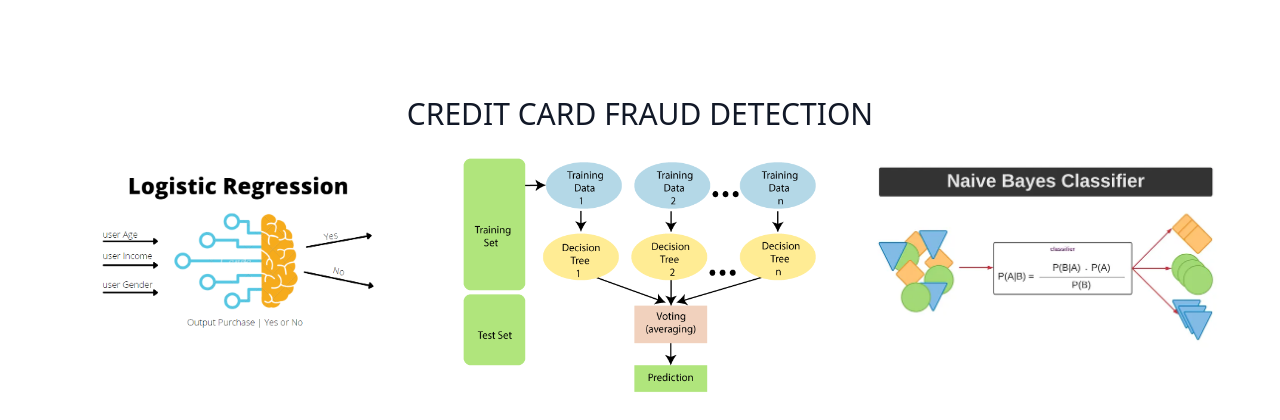
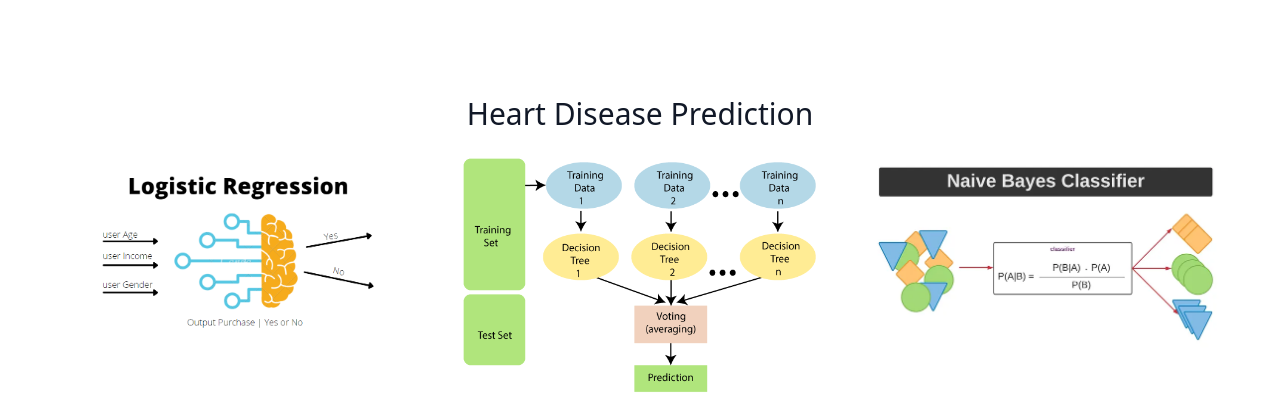
Before and after one commit to Agarwal9897/Disease-Prediction, a Flask app: page / in a window 1280 px wide. Shown: the top 420 px of the page. Run offline with Flask 3, Linux system fonts and the light colour scheme.

Commit message:
modified:   Disease Prediction.rar 	modified:   app.py 	modified:   templates/index.html 	modified:   templates/logistic_regression.html 	modified:   templates/naive_bayes.html 	modified:   templates/random_forest.html

```diff
--- a/app.py
+++ b/app.py
@@ -39,7 +39,7 @@ def logistic_regression():
             prediction="Risk of Coronary Heart Disease(CHD)"
 
 
-        return render_template("logistic_regression.html", prediction_text="{}".format(prediction))
+        return render_template("logistic_regression.html", prediction_text="There is {}".format(prediction))
     else:
         return render_template("logistic_regression.html")
 
@@ -72,7 +72,7 @@ def random_forest():
         else:
             prediction="Risk of Coronary Heart Disease(CHD)"
 
-        return render_template("random_forest.html", prediction_text="{}".format(prediction))
+        return render_template("random_forest.html", prediction_text="There is {}".format(prediction))
     else:
         return render_template("random_forest.html")
 
@@ -105,7 +105,7 @@ def naive_bayes():
         else:
             prediction="Risk of Coronary Heart Disease(CHD)"
 
-        return render_template("naive_bayes.html", prediction_text="{}".format(prediction))
+        return render_template("naive_bayes.html", prediction_text="There is {}".format(prediction))
     else:
         return render_template("naive_bayes.html")
 if __name__ == "__main__":
--- a/templates/index.html
+++ b/templates/index.html
@@ -9,7 +9,7 @@
   <body>
           <section class="text-gray-600 body-font">
             <div class=" text-center container px-5 py-24 mx-auto">
-              <h1 class="sm:text-3xl text-2xl font-medium title-font mb-4 text-gray-900">CREDIT CARD FRAUD DETECTION</h1>
+              <h1 class="sm:text-3xl text-2xl font-medium title-font mb-4 text-gray-900">Heart Disease Prediction</h1>
               <div class="flex flex-wrap -mx-4 -mb-10 text-center">
 
                 <div class="sm:w-1/3 mb-10 px-4">
--- a/templates/logistic_regression.html
+++ b/templates/logistic_regression.html
@@ -12,7 +12,7 @@
   <div class="container px-5 py-24 mx-auto">
     <div class="flex flex-col text-center w-full mb-20">
 
-      <h1 class="sm:text-3xl text-2xl font-medium title-font mb-4 text-gray-900">CREDIT CARD FRAUD</h1>
+      <h1 class="sm:text-3xl text-2xl font-medium title-font mb-4 text-gray-900">Heart Disease Prediction</h1>
       <p class="lg:w-2/3 mx-auto leading-relaxed text-base">FILL THE FORM</p>
       <br><br><h2><b>{{prediction_text}}</b></h2>
     </div>
--- a/templates/naive_bayes.html
+++ b/templates/naive_bayes.html
@@ -12,7 +12,7 @@
   <div class="container px-5 py-24 mx-auto">
     <div class="flex flex-col text-center w-full mb-20">
 
-      <h1 class="sm:text-3xl text-2xl font-medium title-font mb-4 text-gray-900">CREDIT CARD FRAUD</h1>
+      <h1 class="sm:text-3xl text-2xl font-medium title-font mb-4 text-gray-900">Heart Disease Prediction</h1>
       <p class="lg:w-2/3 mx-auto leading-relaxed text-base">FILL THE FORM</p>
       <br><br><h2><b>{{prediction_text}}</b></h2>
     </div>
--- a/templates/random_forest.html
+++ b/templates/random_forest.html
@@ -12,7 +12,7 @@
   <div class="container px-5 py-24 mx-auto">
     <div class="flex flex-col text-center w-full mb-20">
 
-      <h1 class="sm:text-3xl text-2xl font-medium title-font mb-4 text-gray-900">CREDIT CARD FRAUD</h1>
+      <h1 class="sm:text-3xl text-2xl font-medium title-font mb-4 text-gray-900">Heart Disease Prediction</h1>
       <p class="lg:w-2/3 mx-auto leading-relaxed text-base">FILL THE FORM</p>
       <br><br><h2><b>{{prediction_text}}</b></h2>
     </div>
```
Also changed, not shown: 1 other file.
